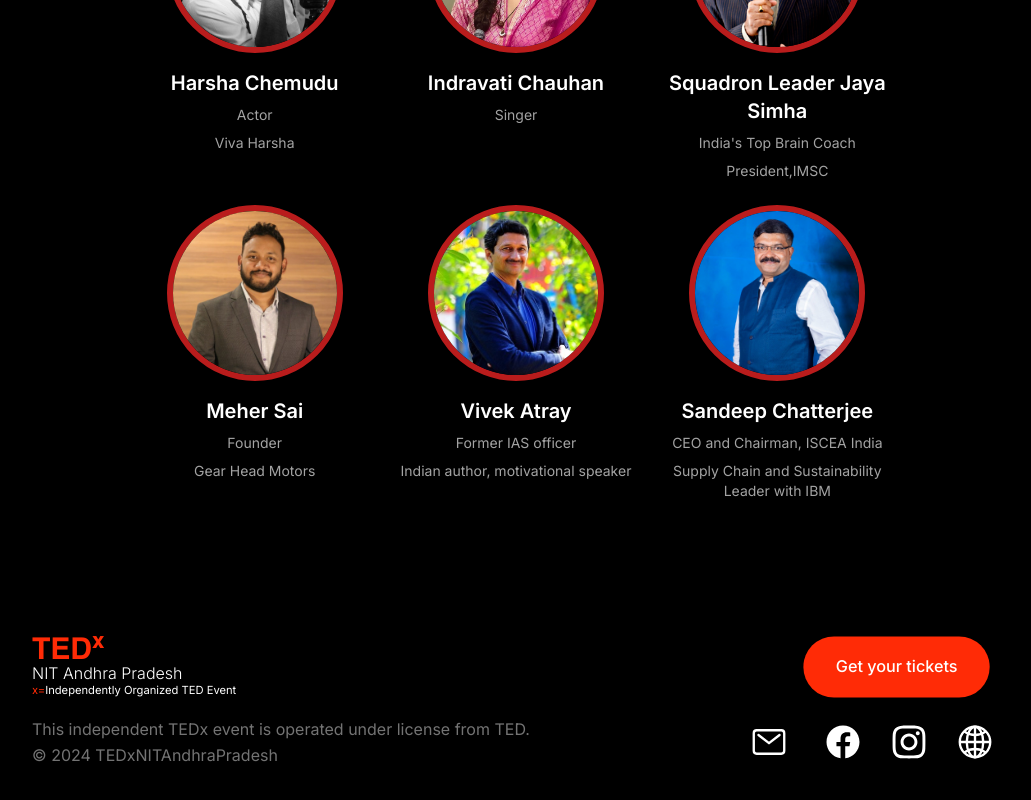
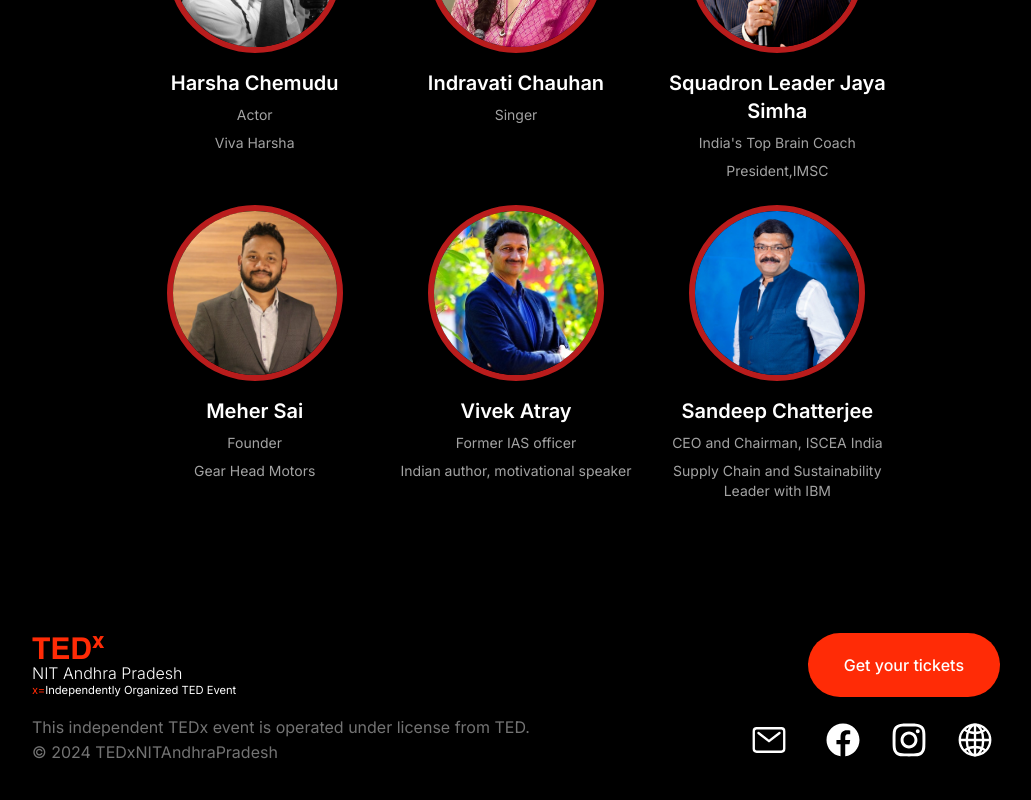
Before and after one commit to TEDxNitAndhraPradesh/frontend, a Next.js app: page / in a window 1280 px wide. Shown: the part 1878-2678 px from the top of the page, without its empty margins (124-1155 px from the left). Built offline with nearby package versions, Linux system fonts and the light colour scheme.

Commit message:
footer adjustment

```diff
--- a/src/components/Footer.jsx
+++ b/src/components/Footer.jsx
@@ -112,7 +112,7 @@ export default function Footer() {
       id="contact"
       className="w-screen px-4 lg:px-24 xl:px-32 py-20 flex flex-col gap-4"
     >
-      <div className="flex  sm:flex-row items-start gap-3 justify-between px-3 sm:px-7">
+      <div className="flex items-start gap-3 justify-between px-3 sm:px-7">
         <div className="flex-col justify-end ">
           <div className="font-helvitica -mb-1  font-extrabold text-2xl sm:text-3xl text-[#FF2B06]">
             TED<sup>x</sup>
@@ -127,9 +127,7 @@ export default function Footer() {
             </span>
           </div>
         </div>
-        <div className="scale-75 sm:scale-90">
           <GetYourTickets />
-        </div>
       </div>
       <div className="flex flex-col-reverse gap-5 sm:flex-row items-center sm:items-start justify-between px-3 pt-7 sm:pt-0 sm:text-left text-center sm:px-7">
         <p className="text-neutral-500 leading-[1.6]">
--- a/src/components/GetYourTickets.jsx
+++ b/src/components/GetYourTickets.jsx
@@ -7,7 +7,7 @@ function GetYourTickets() {
       href="https://in.bookmyshow.com/events/tedxnitandhrapradesh/ET00413342?webview=true"
       target="_blank"
     >
-      <button className="hover:bg-white rounded-full text-lg bg-tedred hover:text-tedred text-white px-2 sm:px-9 py-4 sm:py-5 font-[500] transition-all duration-300">
+      <button className="hover:bg-white rounded-full bg-tedred hover:text-tedred text-white px-2 sm:px-9 py-4 sm:py-5 font-[500] transition-all duration-300">
         Get your tickets
       </button>
     </Link>
```
